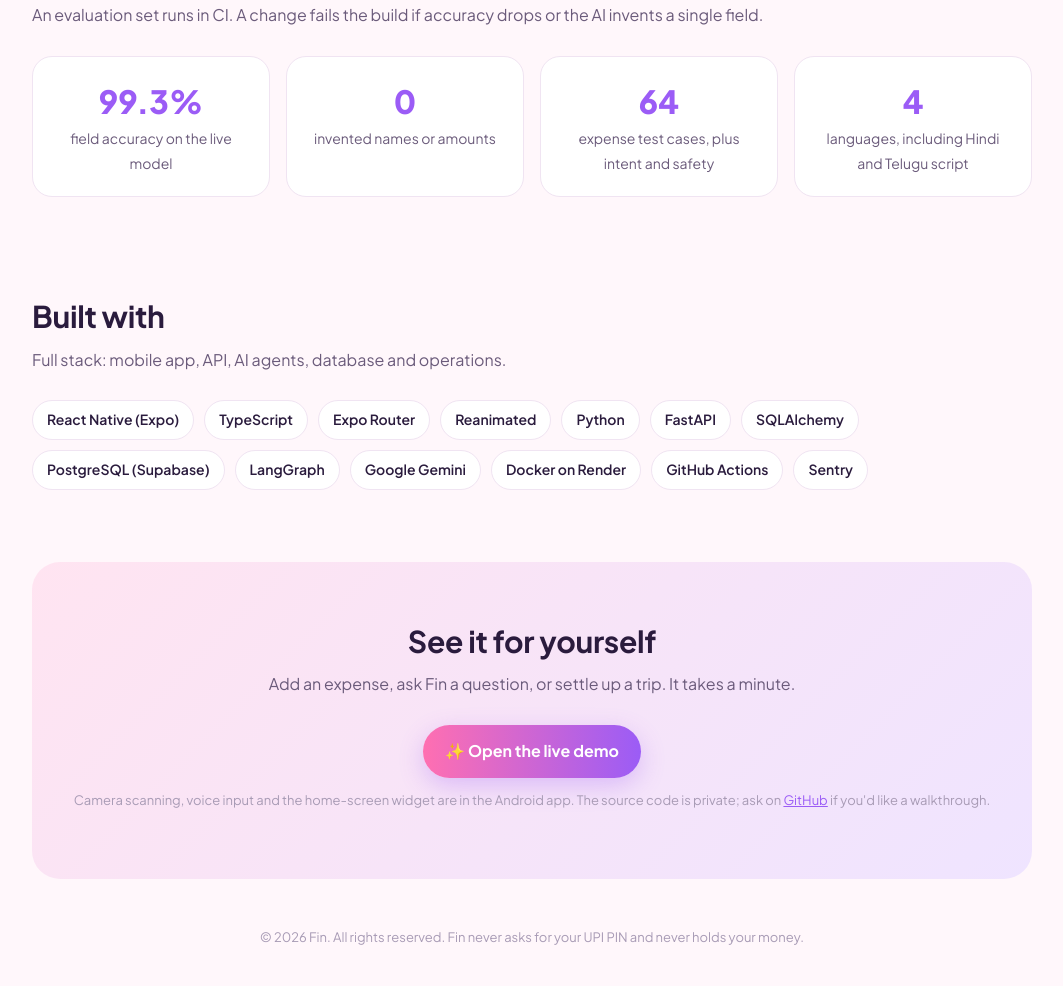
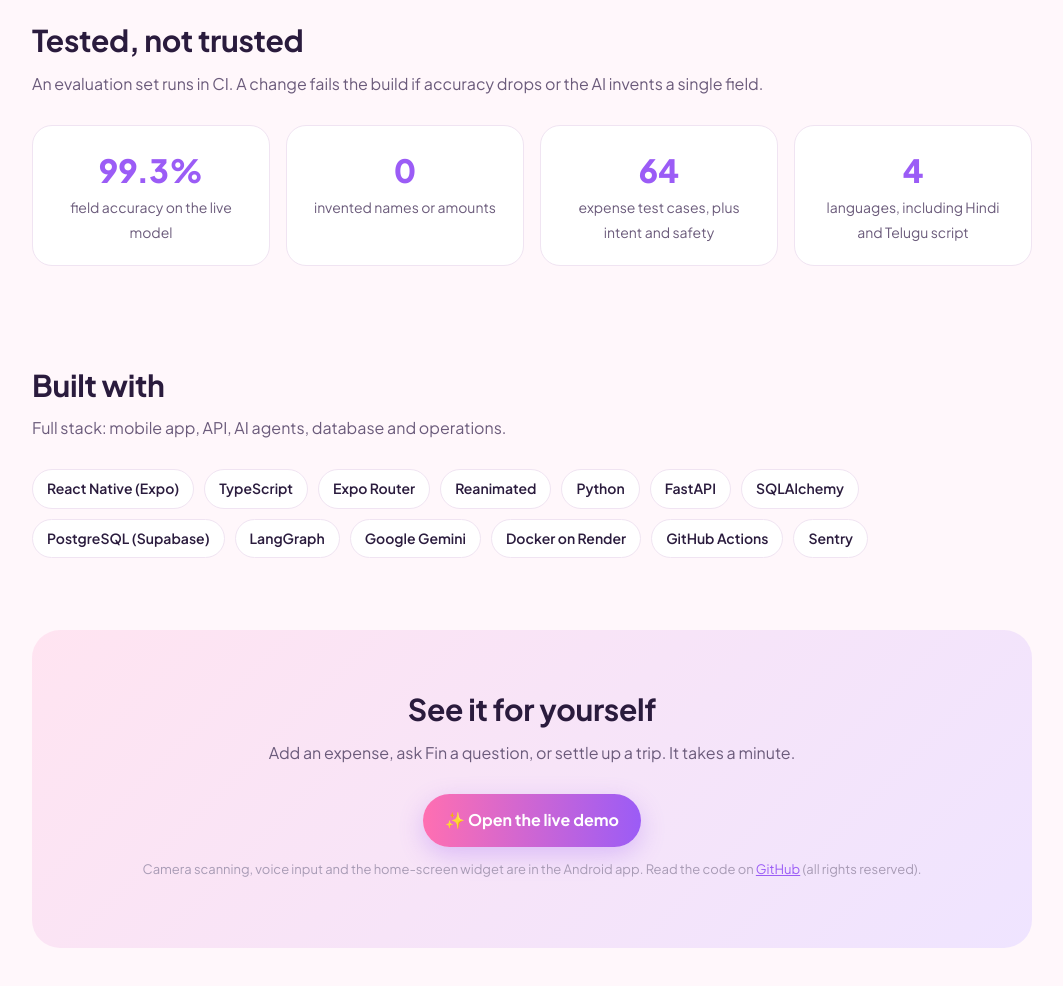
Before and after one commit to SaiPranav13188/fin-showcase, a plain HTML site: page index.html in a window 1280 px wide. Shown: the part 1814-2800 px from the top of the page, without its empty margins (108-1171 px from the left). Drawn offline with Linux system fonts and the light colour scheme.

Commit message:
Link the source code now that it is public
Co-Authored-By: Claude Opus 5.5 <noreply@anthropic.com>

```diff
--- a/index.html
+++ b/index.html
@@ -75,6 +75,7 @@
       <div class="ctas">
         <a class="btn primary" href="app/">✨ Try the live demo</a>
         <a class="btn ghost" href="#how">How it works</a>
+        <a class="btn ghost" href="https://github.com/SaiPranav13188/fin">View the code</a>
       </div>
       <p class="note">No sign-up: you get your own sample account with friends and expenses. It resets after 24 hours.<br/>The first load can take up to a minute while the free server wakes up.</p>
     </div>
@@ -139,7 +140,7 @@
     <h2>See it for yourself</h2>
     <p class="sub">Add an expense, ask Fin a question, or settle up a trip. It takes a minute.</p>
     <a class="btn primary" href="app/">✨ Open the live demo</a>
-    <p class="note">Camera scanning, voice input and the home-screen widget are in the Android app. The source code is private; ask on <a href="https://github.com/SaiPranav13188/fin-showcase/issues">GitHub</a> if you'd like a walkthrough.</p>
+    <p class="note">Camera scanning, voice input and the home-screen widget are in the Android app. Read the code on <a href="https://github.com/SaiPranav13188/fin">GitHub</a> (all rights reserved).</p>
   </div>
 
   <footer>© 2026 Fin. All rights reserved. Fin never asks for your UPI PIN and never holds your money.</footer>
```
Also changed, not shown: 2 other files.
